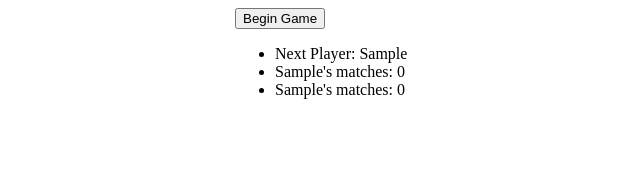
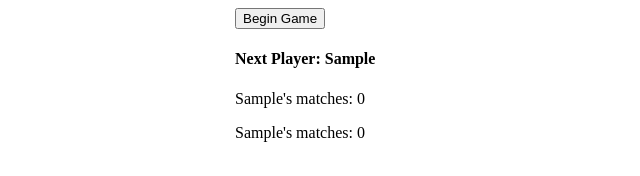
Before and after one commit to piper88/memory-react, a React app: page / in a window 1280 px wide. Both pictures are taken after typing "Sample", "Sample" into the empty fields and a click on the button "Submit". Shown: the whole page, without its empty margins (373-1013 px from the left). Built offline with nearby package versions, Linux system fonts and the light colour scheme.

Commit message:
removes game info as a list, displays as h3 and p elements instead

```diff
--- a/src/components/Game/Game.js
+++ b/src/components/Game/Game.js
@@ -148,7 +148,8 @@ if (showForm) {
         <GameInfo
         playerA = {playerA}
         playerB = {playerB}
-        fillSquares = {fillSquares.bind(this)}/>
+        fillSquares = {fillSquares.bind(this)}
+        gameSquares = {gameSquares}/>
         </div>
 
       </div>
--- a/src/components/GameInfo/GameInfo.js
+++ b/src/components/GameInfo/GameInfo.js
@@ -1,16 +1,19 @@
 import React from 'react';
 import PropTypes from 'prop-types';
+import './gameinfo.css';
 
 const GameInfo = props => {
+  const beginGame = props.gameSquares.length > 0 ? null : <button onClick = {props.fillSquares}>Begin Game</button>;
 
   return (
     <div data-set="GameInfo Component">
-      <button onClick = {props.fillSquares}>Begin Game</button>
-        <ul>
-          <li>{`Next Player: ${props.playerA.name}`}</li>
-          <li>{`${props.playerA.name}'s matches: ${props.playerA.matches}`}</li>
-          <li>{`${props.playerB.name}'s matches: ${props.playerB.matches}`}</li>
-        </ul>
+
+        {beginGame}
+        <div>
+          <h4>{`Next Player: ${props.playerA.name}`}</h4>
+          <p>{`${props.playerA.name}'s matches: ${props.playerA.matches}`}</p>
+          <p>{`${props.playerB.name}'s matches: ${props.playerB.matches}`}</p>
+        </div>
       </div>
     )
 }
--- /dev/null
+++ b/src/components/GameInfo/gameinfo.css
@@ -0,0 +1,3 @@
+.game-info {
+  margin-left: 600px;
+}
--- a/src/index.css
+++ b/src/index.css
@@ -8,10 +8,6 @@
   float: left;
 }
 
-.game-info {
-  margin-left: 600px;
-}
-
 .container {
   height: 300px;
   width: 600px;
```
Also changed, not shown: src/setUpTests.js (+0 -1 lines).
